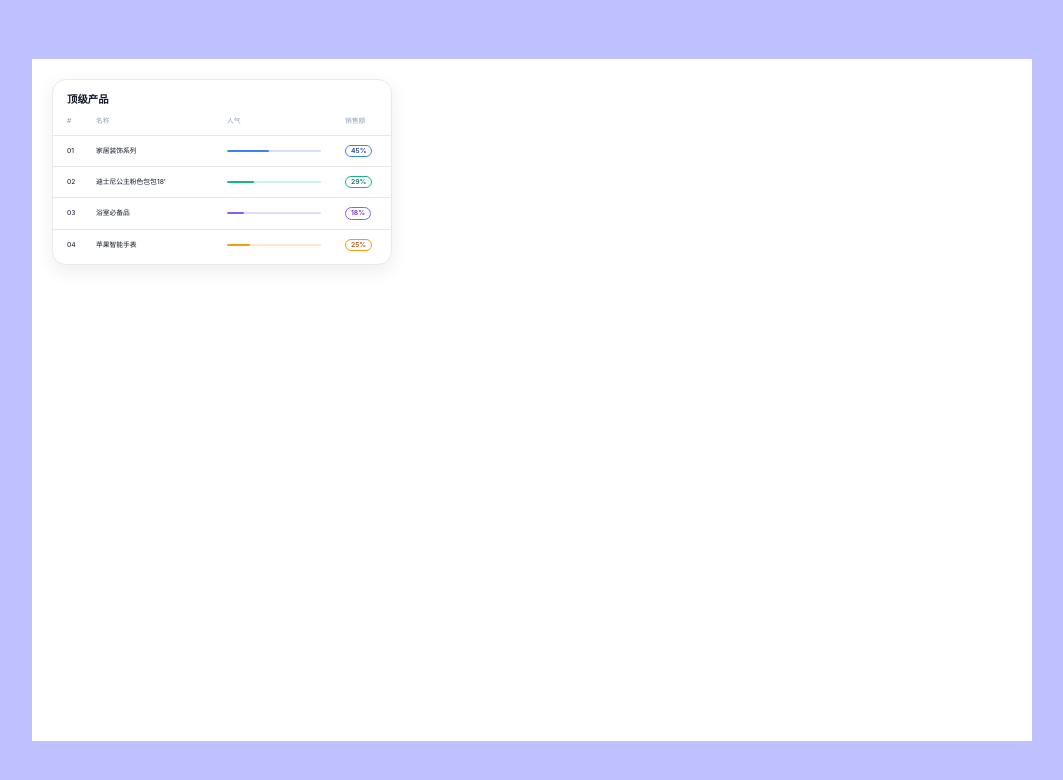
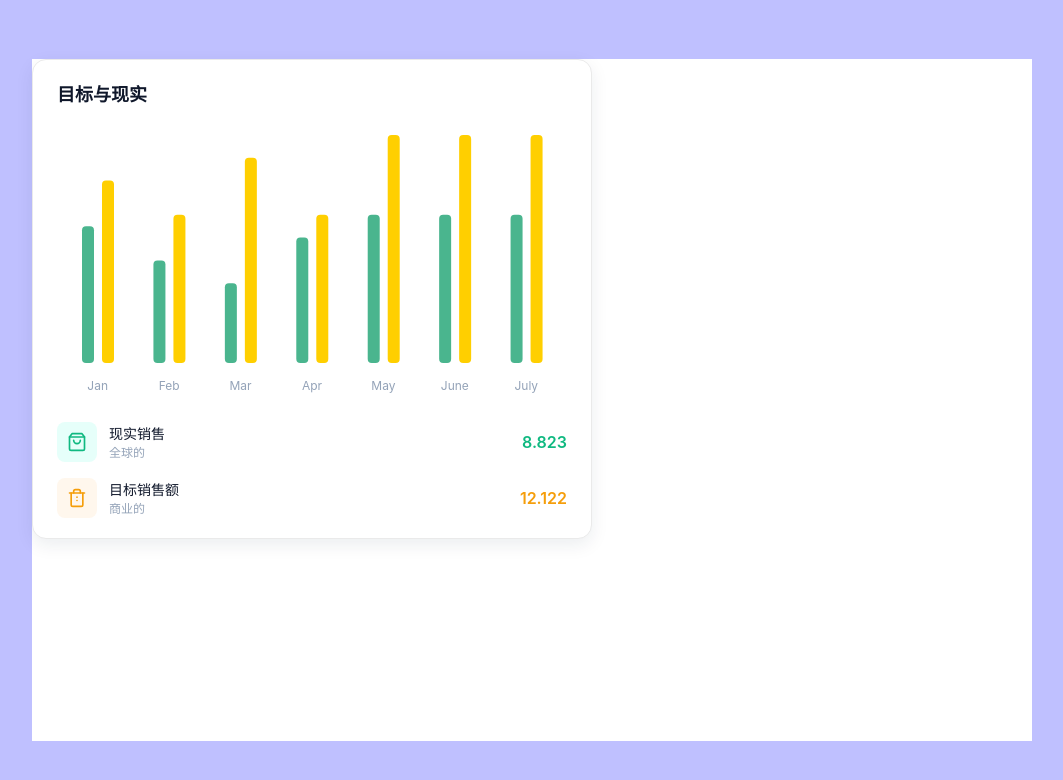
Before and after one commit to ALiuYiLin/sales-admin, a React (Vite) app: page / in a window 1280 px wide. Shown: the top 780 px of the page, without its empty margins (108-1171 px from the left). Built offline with nearby package versions, Linux system fonts and the light colour scheme; a web font is replaced by a local one.

Commit message:
feat: 添加target-reality组件

```diff
--- a/package.json
+++ b/package.json
@@ -11,7 +11,8 @@
   },
   "dependencies": {
     "react": "^19.2.0",
-    "react-dom": "^19.2.0"
+    "react-dom": "^19.2.0",
+    "recharts": "^3.6.0"
   },
   "devDependencies": {
     "@eslint/js": "^9.39.1",
--- a/src/pages/home/home.tsx
+++ b/src/pages/home/home.tsx
@@ -1,11 +1,13 @@
 import './home.css'
-import { TopProducts } from './tsx/top-products'
+// import { TopProducts } from './tsx/top-products'
+import { TargetReality } from './tsx/target-reality'
 
 export const Home = () => {
   return (
     <>
       <div className="home">
-        <TopProducts />
+        {/* <TopProducts /> */}
+        <TargetReality />
       </div>
     </>
   )
--- /dev/null
+++ b/src/pages/home/tsx/target-reality/index.ts
@@ -0,0 +1 @@
+export * from './target-reality'
--- /dev/null
+++ b/src/pages/home/tsx/target-reality/target-reality.module.scss
@@ -0,0 +1,90 @@
+.card {
+  background-color: #fff;
+  border: 1px solid #eaeaea;
+  border-radius: 14px;
+  box-shadow: 0 6px 18px rgba(18, 38, 63, 0.08);
+  padding: 20px 24px;
+  width: 560px;
+  height: 480px;
+  display: flex;
+  flex-direction: column;
+
+  .title {
+    font-size: 18px;
+    font-weight: 700;
+    color: #0f172a;
+    margin-bottom: 24px;
+  }
+
+  .chartContainer {
+    flex: 1;
+    width: 100%;
+    margin-bottom: 24px;
+  }
+
+  .legend {
+    display: flex;
+    flex-direction: column;
+    gap: 16px;
+
+    .legendItem {
+      display: flex;
+      align-items: center;
+      justify-content: space-between;
+
+      .left {
+        display: flex;
+        align-items: center;
+        gap: 12px;
+
+        .iconWrapper {
+          width: 40px;
+          height: 40px;
+          border-radius: 8px;
+          display: flex;
+          align-items: center;
+          justify-content: center;
+
+          &.green {
+            background-color: #e6fffa;
+            color: #10b981;
+          }
+
+          &.orange {
+            background-color: #fff7ed;
+            color: #f59e0b;
+          }
+        }
+
+        .texts {
+          display: flex;
+          flex-direction: column;
+
+          .label {
+            font-size: 14px;
+            font-weight: 500;
+            color: #0f172a;
+          }
+
+          .subLabel {
+            font-size: 12px;
+            color: #94a3b8;
+          }
+        }
+      }
+
+      .value {
+        font-size: 16px;
+        font-weight: 600;
+
+        &.green {
+          color: #10b981;
+        }
+
+        &.orange {
+          color: #f59e0b;
+        }
+      }
+    }
+  }
+}
--- /dev/null
+++ b/src/pages/home/tsx/target-reality/target-reality.tsx
@@ -0,0 +1,94 @@
+import { BarChart, Bar, XAxis, ResponsiveContainer } from 'recharts'
+import styles from './target-reality.module.scss'
+
+// 模拟数据
+const data = [
+  { name: 'Jan', reality: 60, target: 80 },
+  { name: 'Feb', reality: 45, target: 65 },
+  { name: 'Mar', reality: 35, target: 90 },
+  { name: 'Apr', reality: 55, target: 65 },
+  { name: 'May', reality: 65, target: 100 },
+  { name: 'June', reality: 65, target: 100 },
+  { name: 'July', reality: 65, target: 100 },
+]
+
+// 简单的 SVG 图标组件
+const ShoppingBagIcon = () => (
+  <svg width="20" height="20" viewBox="0 0 24 24" fill="none" stroke="currentColor" strokeWidth="2" strokeLinecap="round" strokeLinejoin="round">
+    <path d="M6 2L3 6v14a2 2 0 0 0 2 2h14a2 2 0 0 0 2-2V6l-3-4z"></path>
+    <line x1="3" y1="6" x2="21" y2="6"></line>
+    <path d="M16 10a4 4 0 0 1-8 0"></path>
+  </svg>
+)
+
+const TicketIcon = () => (
+  <svg width="20" height="20" viewBox="0 0 24 24" fill="none" stroke="currentColor" strokeWidth="2" strokeLinecap="round" strokeLinejoin="round">
+    <path d="M3 6h18"></path>
+    <path d="M19 6v14c0 1-1 2-2 2H7c-1 0-2-1-2-2V6"></path>
+    <path d="M8 6V4c0-1 1-2 2-2h4c1 0 2 1 2 2v2"></path>
+    <path d="M12 11h.01"></path>
+    <path d="M12 15h.01"></path>
+  </svg>
+)
+
+export const TargetReality = () => {
+  return (
+    <div className={styles.card}>
+      <div className={styles.title}>目标与现实</div>
+
+      <div className={styles.chartContainer}>
+        <ResponsiveContainer width="100%" height="100%">
+          <BarChart data={data} barGap={8}>
+            <XAxis
+              dataKey="name"
+              axisLine={false}
+              tickLine={false}
+              tick={{ fill: '#94a3b8', fontSize: 12 }}
+              dy={10}
+            />
+            <Bar
+              dataKey="reality"
+              fill="#4AB58E"
+              radius={[4, 4, 4, 4]}
+              barSize={12}
+            />
+            <Bar
+              dataKey="target"
+              fill="#FFCF00"
+              radius={[4, 4, 4, 4]}
+              barSize={12}
+            />
+          </BarChart>
+        </ResponsiveContainer>
+      </div>
+
+      <div className={styles.legend}>
+        <div className={styles.legendItem}>
+          <div className={styles.left}>
+            <div className={`${styles.iconWrapper} ${styles.green}`}>
+              <ShoppingBagIcon />
+            </div>
+            <div className={styles.texts}>
+              <span className={styles.label}>现实销售</span>
+              <span className={styles.subLabel}>全球的</span>
+            </div>
+          </div>
+          <span className={`${styles.value} ${styles.green}`}>8.823</span>
+        </div>
+
+        <div className={styles.legendItem}>
+          <div className={styles.left}>
+            <div className={`${styles.iconWrapper} ${styles.orange}`}>
+              <TicketIcon />
+            </div>
+            <div className={styles.texts}>
+              <span className={styles.label}>目标销售额</span>
+              <span className={styles.subLabel}>商业的</span>
+            </div>
+          </div>
+          <span className={`${styles.value} ${styles.orange}`}>12.122</span>
+        </div>
+      </div>
+    </div>
+  )
+}
```
Also changed, not shown: .trae/page-component.md, 1 other file (tests, documents, lock files or other folders).
